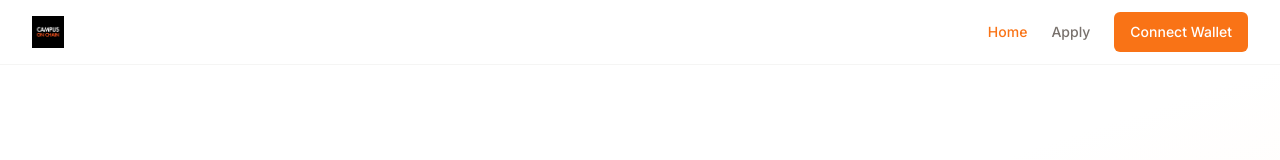
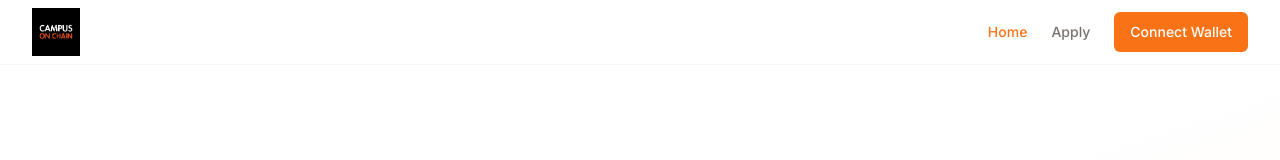
Before and after one commit to Mauritonio118/v0-zuzalu-community-platform, a Next.js app: page / in a window 1280 px wide. Shown: the top 160 px of the page. Built offline with nearby package versions, Linux system fonts and the light colour scheme.

Commit message:
feat: enhance navbar logo size and positioning
Increase logo size and adjust navbar spacing for better visibility.

Co-authored-by: null <81124148+Mauritonio118@users.noreply.github.com>

```diff
--- a/components/navbar.tsx
+++ b/components/navbar.tsx
@@ -30,9 +30,9 @@ export function Navbar() {
             <Image
               src="/campus-on-chain-logo.jpg"
               alt="Campus On Chain"
-              width={120}
-              height={32}
-              className="h-8 w-auto"
+              width={180}
+              height={48}
+              className="h-12 w-auto"
             />
           </Link>
         </div>
```
